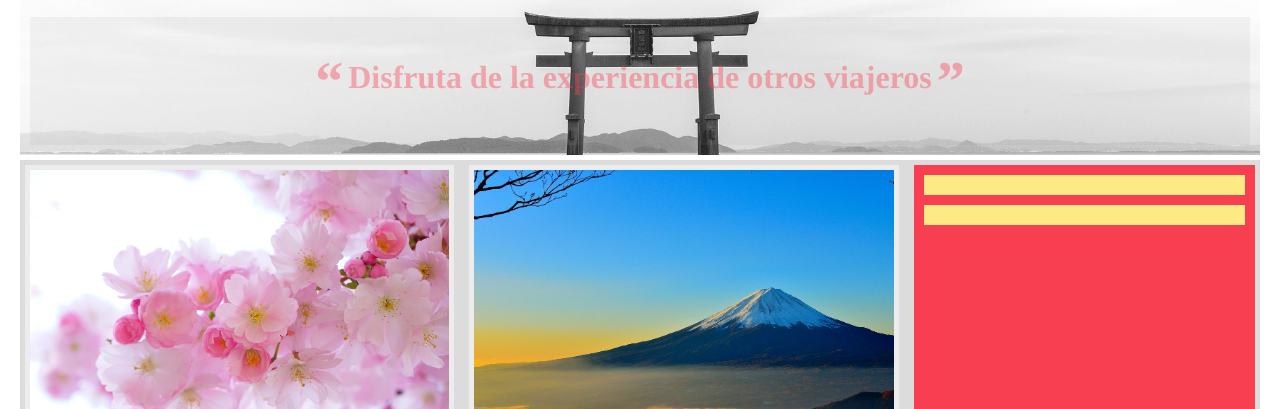
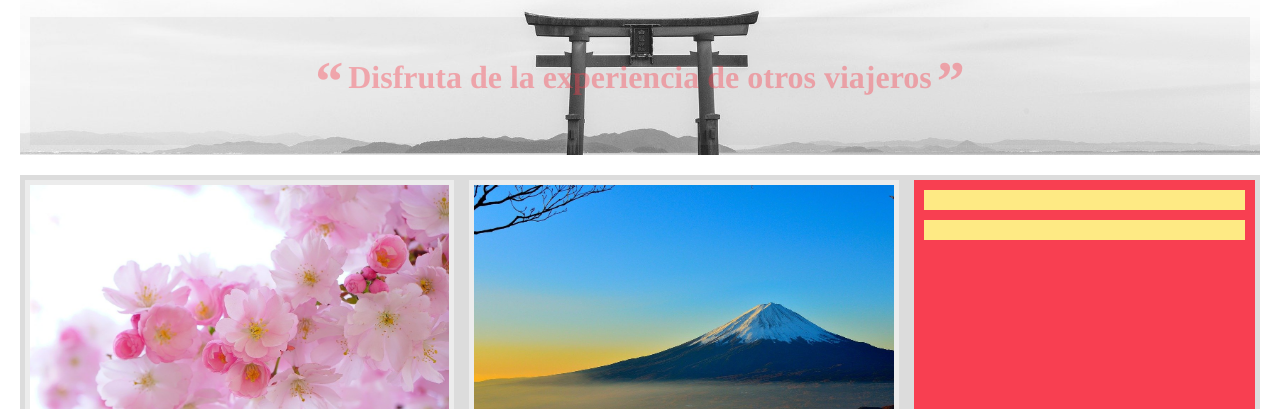
Before and after one commit to rubennp/ita-s1-flex, a plain HTML site: page ex6-grid.html in a window 1280 px wide. Shown: the part 137-546 px from the top of the page. Drawn offline with Linux system fonts and the light colour scheme.

Commit message:
Afegit row-gap a .grid-container

```diff
--- a/styles/grid.css
+++ b/styles/grid.css
@@ -160,7 +160,7 @@ body > footer p { background-color: #E6AF2E; }
     display: grid;
     grid-template-columns: auto;
     grid-template-rows: auto auto auto;
-    gap: 5px 5px;
+    gap: 20px 5px;
     grid-template-areas:
       "header-grid"
       "main-grid"
```
